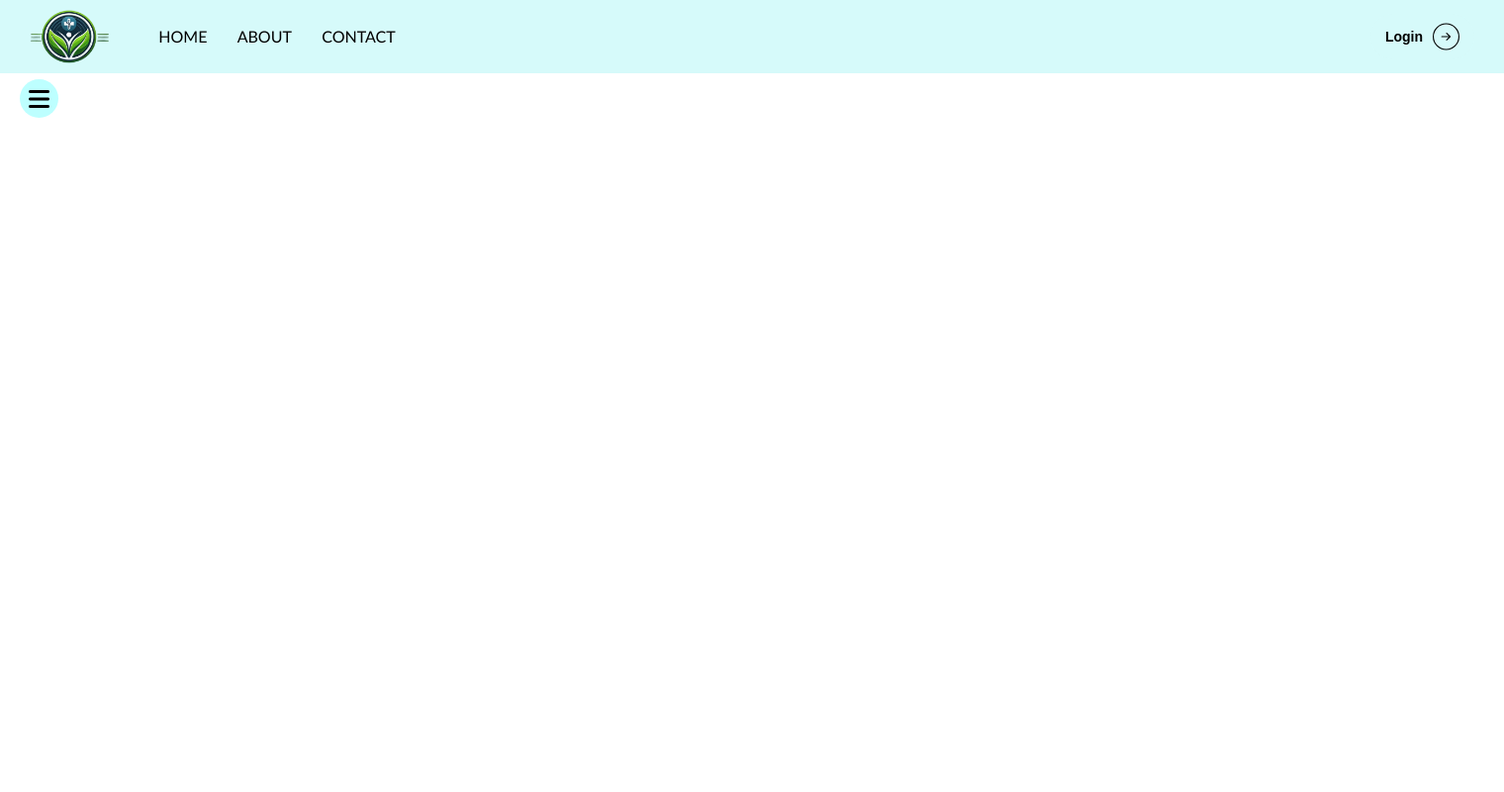
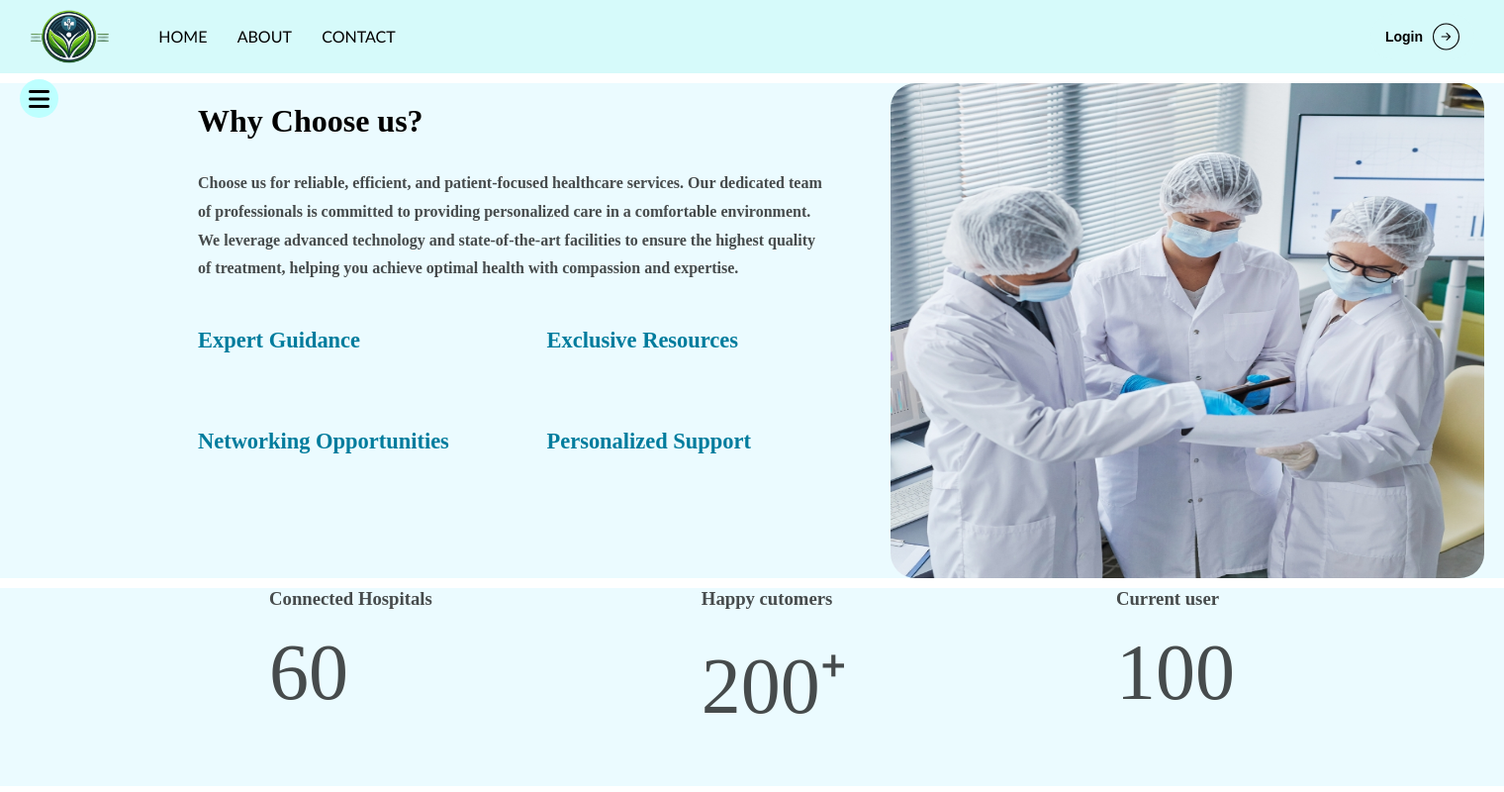
Before and after one commit to harshchauhan01/NavJeevan, a Django app: page / in a window 1520 px wide. Shown: the whole page at 99% size. Run offline with Django 5.2, Linux system fonts and the light colour scheme.

Commit message:
Your commit message

```diff
--- a/NavJeevanbackend/Main/templates/PatientFile.html
+++ b/NavJeevanbackend/Main/templates/PatientFile.html
@@ -12,7 +12,6 @@
     <style>
         body {
             font-family: Arial, sans-serif;
-
         }
         .header {
             display: flex;
--- a/NavJeevanbackend/Main/templates/home.html
+++ b/NavJeevanbackend/Main/templates/home.html
@@ -7,11 +7,77 @@
 <head>
     <meta charset="UTF-8">
     <meta name="viewport" content="width=device-width, initial-scale=1.0">
-
+    <link rel="stylesheet" href="{% static 'css/home.css' %}">
 </head>
 <body>
     {% block content %}
+        <div class="reasons">
+           <div class="container1">
+            <h1 class="why">Why Choose us?</h1>
+            <div class="text-content">
+                <p>Choose us for reliable, efficient, and patient-focused healthcare services. Our dedicated team of professionals is committed to providing personalized care in a comfortable environment. We leverage advanced technology and state-of-the-art facilities to ensure the highest quality of treatment, helping you achieve optimal health with compassion and expertise.</p>
+            </div>
+            <div class="grid-container">
+                <div class="grid-item"><h3>Expert Guidance</h3></div>
+                <div class="grid-item"><h3>Exclusive Resources</h3></div>
+                <div class="grid-item"><h3>Networking Opportunities</h3></div>
+                <div class="grid-item"><h3>Personalized Support</h3></div>
+            </div>
+           </div>
+           <div class="container2">
+                <div class="photohai">
+                    <img src="{%static '\images\photo4.jpg'%}" alt="">
+                </div>
+           </div>
+        </div>
+        <div class="counter">
+            <div class="components"><h3>Connected Hospitals</h3><br><div id="comp1"></div></div>
+            <div class="components"><h3>Happy cutomers</h3><br><div id="comp2"></div></div>
+            <div class="components"><h3>Current user</h3><br><div id="comp3"></div></div>
+        </div>
 
-    {% endblock %}
 </body>
+<script>
+    function liveCounter1(n) {
+        const counterDiv1 = document.getElementById('comp1');
+        let current = 1;
+
+        const interval = setInterval(() => {
+            counterDiv1.textContent = current;
+            if (current === n) {
+                clearInterval(interval);
+            }
+            current++;
+        }, 10);
+    }
+    function liveCounter2(n) {
+        const counterDiv1 = document.getElementById('comp2');
+        let current = 1;
+
+        const interval = setInterval(() => {
+            counterDiv1.textContent = current;
+            if (current === n) {
+                clearInterval(interval);
+                counterDiv1.textContent = "200⁺";
+            }
+            current++;
+        }, 10);
+    }
+    function liveCounter3(n) {
+        const counterDiv1 = document.getElementById('comp3');
+        let current = 1;
+
+        const interval = setInterval(() => {
+            counterDiv1.textContent = current;
+            if (current === n) {
+                clearInterval(interval);
+            }
+            current++;
+        }, 10);
+    }
+    liveCounter1(60);
+    liveCounter2(200);
+    liveCounter3(100);
+</script>
+{% endblock %}
 </html>
--- a/NavJeevanbackend/Main/templates/patient_pdf_template.html
+++ b/NavJeevanbackend/Main/templates/patient_pdf_template.html
@@ -4,7 +4,7 @@
     <meta charset="UTF-8">
     <title>Patient Report</title>
     <style>
-        body {
+        html, body {
             font-family: Arial, sans-serif;
             margin: 20px;
             padding: 20px;
--- a/NavJeevanbackend/NavJeevanbackend/urls.py
+++ b/NavJeevanbackend/NavJeevanbackend/urls.py
@@ -20,6 +20,7 @@ from Main.views import *
 from django.conf import settings
 from django.conf.urls.static import static
 
+
 urlpatterns = [
     path('admin/', admin.site.urls),
     path('', home, name='home'),
@@ -27,3 +28,6 @@ urlpatterns = [
     path('patient/<str:patient_id>/', PatientFile, name='PatientFile'),  # FIXED: Removed duplicate incorrect route
     path('patient/<str:patient_id>/download_pdf/', download_patient_pdf, name='download_patient_pdf'),
 ] + static(settings.MEDIA_URL, document_root=settings.MEDIA_ROOT)
+
+if settings.DEBUG:
+    urlpatterns += static(settings.STATIC_URL, document_root=settings.STATIC_ROOT)
--- a/NavJeevanbackend/static/css/home.css
+++ b/NavJeevanbackend/static/css/home.css
@@ -0,0 +1,89 @@
+.changeimg{
+   margin-left: 400px;
+    height: 450px;
+    width: 950px;
+    margin-top: 40px;
+    border-radius: 25px;
+   overflow: hidden;
+}
+
+.changeimg img{
+    width: 100%;
+    height: auto;
+    border-radius: 25px;
+}
+
+.reasons{
+    margin-top: 10px;
+    width: 100%;
+    height: 500px;
+    background-color:rgb(235, 251, 255);
+    display: flex;
+}
+
+.reasons h1{
+    margin-top: 20px;
+    margin-left: 200px;
+}
+
+.text-content{
+    margin-top: 30px;
+    margin-left: 200px;
+    height: 124px;
+    width: 631px;
+}
+
+.text-content p{
+    font-weight: bold;
+    color: #464B4C;
+    font-size: 16px;
+    line-height: 1.8;
+}
+
+.grid-container {
+    display: grid;
+    width: 700px;
+    height: 200px;
+    grid-template-rows: repeat(2, 1fr);
+    grid-template-columns: repeat(2, 1fr);
+    margin-left: 200px;
+    gap: 5px;
+}
+
+.grid-item {
+    color: #007C9D;
+    font-size: larger;
+    display: flex;
+    align-items: center;
+    /* justify-content: center; */
+    border-radius: 5px;
+}
+
+.another{
+    display: flex;
+}
+
+.photohai{
+    height:200px;
+    width: 600px;
+}
+
+.photohai img{
+    height: 500px;
+    width: 100%;
+    border-radius: 25px;
+}
+
+.counter{
+    margin-top: 10px;
+    height: 200px;
+    width: 100%;
+   background-color: rgb(235, 251, 255);
+   display: flex;
+   justify-content: space-evenly;
+   color: #464B4C;
+}
+
+#comp1, #comp2 ,#comp3{
+    font-size: 80px;
+}
```
Also changed, not shown: NavJeevanbackend/static/images/01-Counters-Hospitals-1.svg (added), NavJeevanbackend/static/images/Photo1.jpg (added), NavJeevanbackend/static/images/Photo2.jpg (added), NavJeevanbackend/static/images/photo3.jpg (added), NavJeevanbackend/static/images/photo4.jpg (added).
